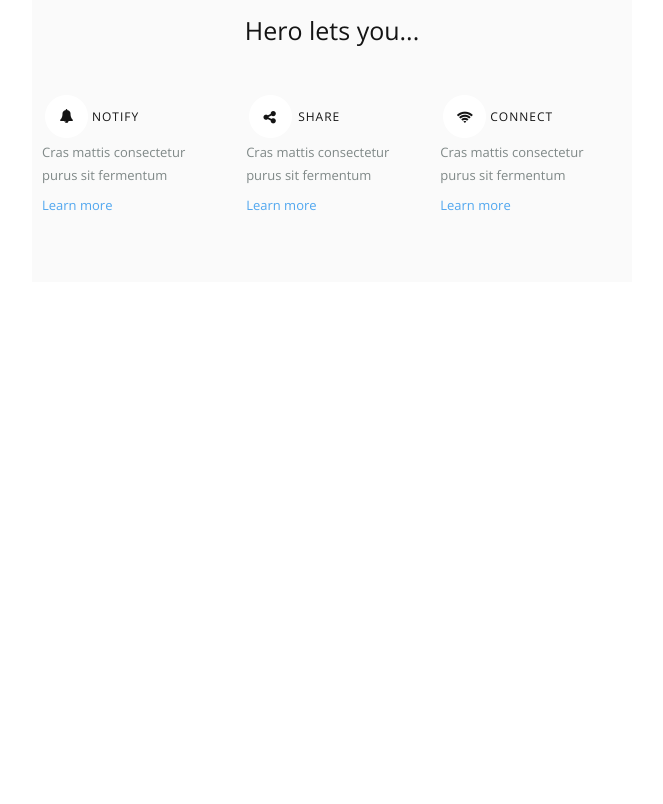
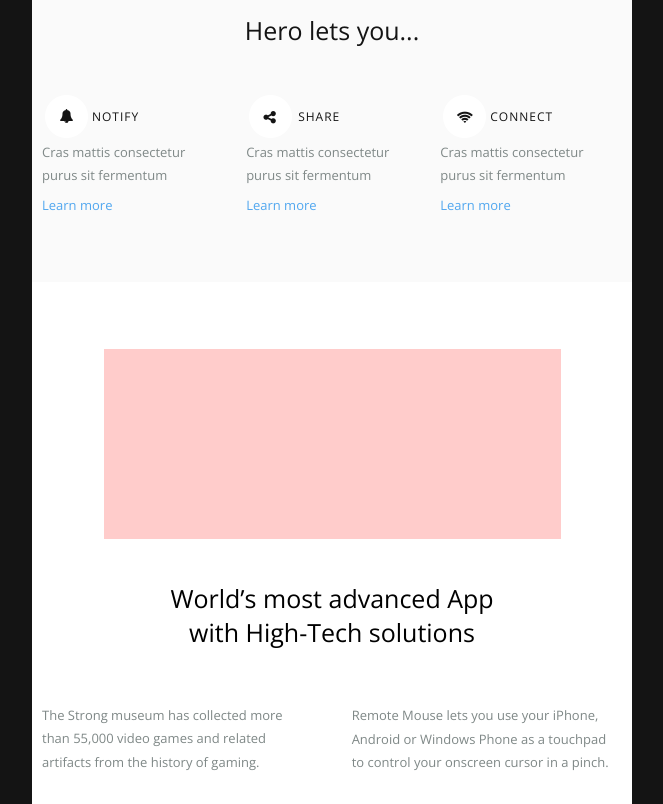
Before and after one commit to phaybein/email_design, a React app: page public/index.html in a window 1280 px wide. Shown: the part 532-1336 px from the top of the page, without its empty margins (308-971 px from the left). Before the commit the page ends 822 px from the top, so only its background shows below. Built offline with nearby package versions, Linux system fonts and the light colour scheme; files whose address does not match are found by name.

Commit message:
completed app row RE #app-row #completed

```diff
--- a/public/index.html
+++ b/public/index.html
@@ -9,7 +9,7 @@
 	<link href="https://fonts.googleapis.com/css?family=Open+Sans:300,400,600,700,800" rel="stylesheet">
 </head>
 
-<body>
+<body style="background:#141414">
 
 	<!-- START OF HTML EMAIL -->
 	<!-- PARENT TABLE -->
@@ -22,7 +22,9 @@
 
 					<!-- START OF HEADER ROW -->
 					<tr>
-						<td style="text-align:center;">
+						<td style="
+							background: #fff;
+							text-align:center;">
 							<!-- START OF Left COLUMN -->
 
 							<table style="background: rgb(101,255,253);background: linear-gradient(130deg, rgba(101,255,253,1) 27%, rgba(34,150,238,1) 84%);color:#fff; font-family:'Open Sans', 'HelveticaNeue-Light', 'Helvetica Neue Light', 'Helvetica Neue', Helvetica, Arial, 'Lucida Grande', sans-serif; padding:43px 10px 70px; text-align:left;"
@@ -50,7 +52,11 @@
 
 							<!-- START OF RIGHT COLUMN -->
 
-							<table class="header__right" width="50%" align="right" cellspacing="0" cellpadding="0" border="0" style="font-family:'Open Sans', 'HelveticaNeue-Light', 'Helvetica Neue Light', 'Helvetica Neue', Helvetica, Arial, 'Lucida Grande', sans-serif;margin-bottom:50px; padding:43px 10px 0;">
+							<table class="header__right" width="50%" align="right" cellspacing="0" cellpadding="0" border="0" style="
+								font-family:'Open Sans', 'HelveticaNeue-Light', 'Helvetica Neue Light', 'Helvetica Neue', Helvetica, Arial, 'Lucida Grande', sans-serif;
+								margin-bottom:50px;
+								padding:43px 10px 0;
+							">
 								<tr>
 									<td style="width:33.33%;">
 										<a style="color:#323232; text-decoration:none; font-size: 11px;
@@ -269,9 +275,92 @@
 					</tr>
 					<!-- END OF FEATURE ROW -->
 
-					<!-- START OF MAIN ROW -->
-					<tr></tr>
-					<!-- END OF MAIN ROW -->
+					<!-- START OF APP ROW -->
+					<tr style="
+						background: #fff;
+						font-family:'Open Sans', 'HelveticaNeue-Light', 'Helvetica Neue Light', 'Helvetica Neue', Helvetica, Arial, 'Lucida Grande', sans-serif;
+						text-align: center;
+					">
+						<td>
+							<!-- START OF APP HEADER IMAGE -->
+							<img style="
+								padding-top: 67px;
+								margin-bottom: 34px;
+							" src="./img/image_head.jpg" alt="image">
+							<!-- END OF APP HEADER IMAGE -->
+
+							<!-- START OF APP HEADER TEXT -->
+							<table style="
+								width: 100%;
+							">
+								<tr>
+									<td>
+										<h2 style="
+											font-size: 25px;
+											font-weight: 300;
+											margin: 0 auto 39px;
+											max-width: 23ch;
+										">World’s
+											<span style="
+												font-weight: 500;
+											">
+												most advanced App
+											</span>
+											with High-Tech solutions
+										</h2>
+									</td>
+								</tr>
+							</table>
+							<!-- END OF APP HEADER TEXT -->
+
+							<!-- START OF APP HEADER TABLE -->
+							<table style="
+								margin-bottom: 75px;
+								padding-left: 10px;
+							" class="" width="100%"
+							 cellspacing="0" cellpadding="0" border="0">
+								<tr>
+									<td style="
+										padding-right: 10px;
+										text-align: right;
+									">
+										<p style="
+											color: #7f8887;
+											font-size: 13px;
+											line-height: 1.8;
+											margin-bottom: 37px;
+											text-align: left;
+											max-width: 35ch;
+										">
+											The Strong museum has collected more than 55,000 video games and related artifacts from the history of
+											gaming.
+										</p>
+										<img src="./img/appstore.png" alt="Apple app store icon">
+									</td>
+
+									<td style="
+										padding-left: 10px;
+										text-align: left;
+									">
+										<p style="
+											color: #7f8887;
+											font-size: 13px;
+											line-height: 1.8;
+											margin-bottom: 36px;
+											padding-left: 10px;
+											text-align: left;
+											max-width: 35ch;
+											">
+											Remote Mouse lets you use your iPhone, Android or Windows Phone as a touchpad to control your onscreen
+											cursor in a pinch.
+										</p>
+										<img src="./img/playstore.png" alt="Google play store icon">
+									</td>
+								</tr>
+							</table>
+						</td>
+					</tr>
+					<!-- END OF APP ROW -->
 
 					<!-- START OF MAIN ROW -->
 					<tr></tr>
```
